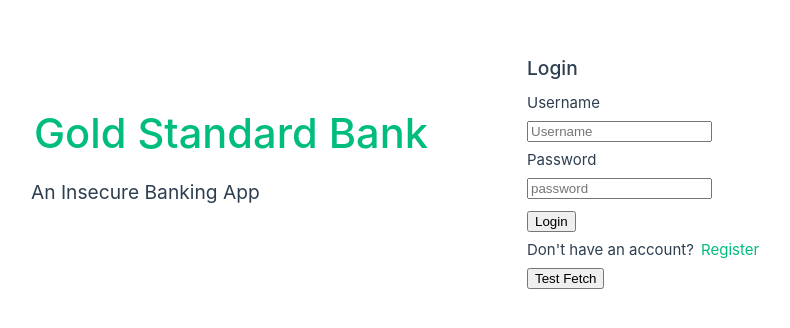
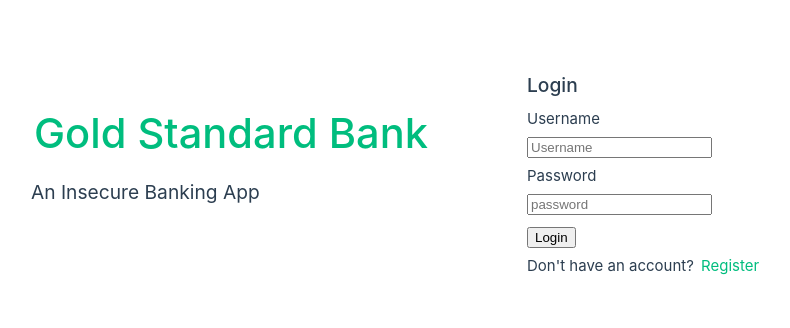
Before and after one commit to ted-miller92/wsrp, a Vue app in the folder wsrp_vue/: page /login in a window 1280 px wide. Shown: the part 242-570 px from the top of the page, without its empty margins (129-919 px from the left). Built offline with nearby package versions, Linux system fonts and the light colour scheme.

Commit message:
Few small fixes to set up instructions

```diff
--- a/wsrp_vue/src/components/LoginForm.vue
+++ b/wsrp_vue/src/components/LoginForm.vue
@@ -8,8 +8,6 @@ const user_name = ref('');
 const password = ref('');
 
 onMounted(() => {
-
-	const button = document.getElementById('testFetch');
 	const loginButton = document.getElementById('login');
 
 
@@ -52,8 +50,6 @@ onMounted(() => {
 			}
 		}
 	}
-
-	button.addEventListener('click', testFetch);
 	loginButton.addEventListener('click', login);
 })
 
@@ -79,8 +75,6 @@ onMounted(() => {
 				<p>Don't have an account? <router-link to="/register">Register</router-link></p>
 
 			</form>
-			<button id="testFetch">Test Fetch</button>
-
 		</div>
 	</div>
 </template>
```
Also changed, not shown: 2 other files (tests, documents, lock files or other folders).
